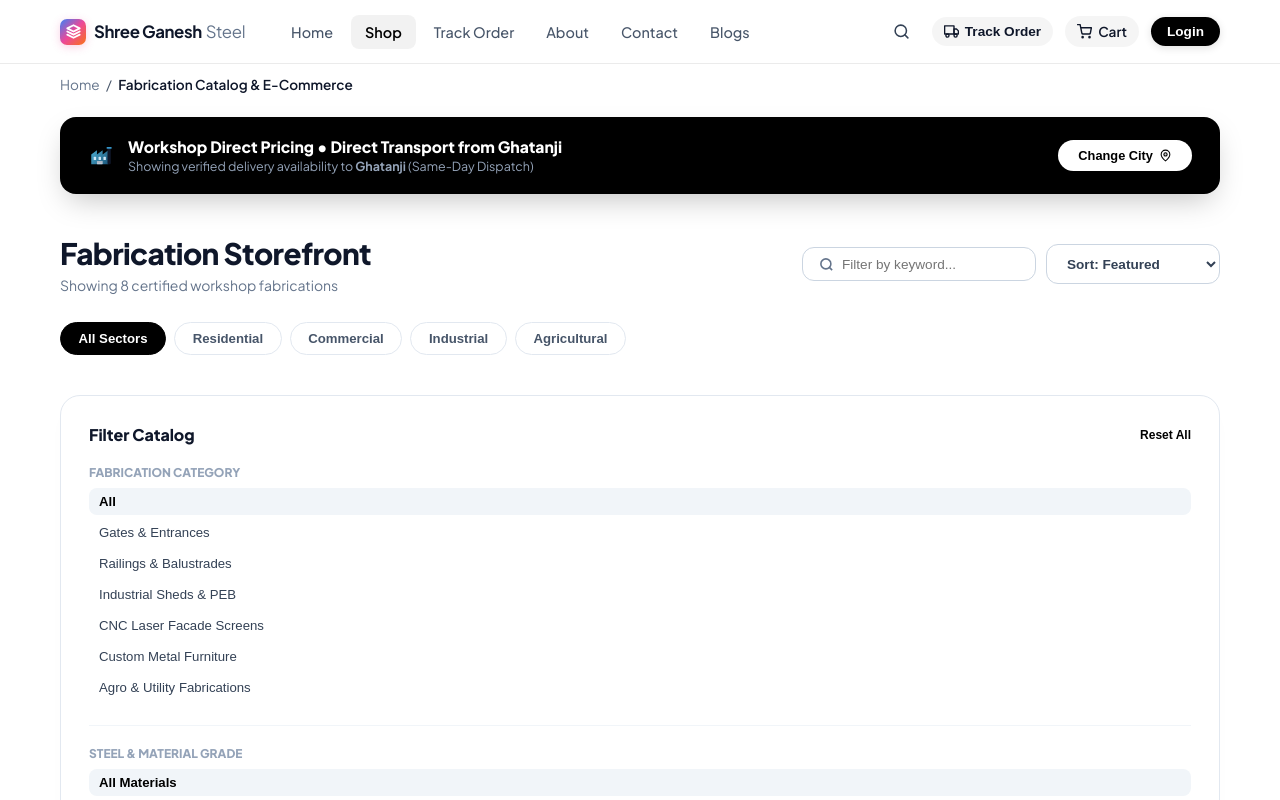
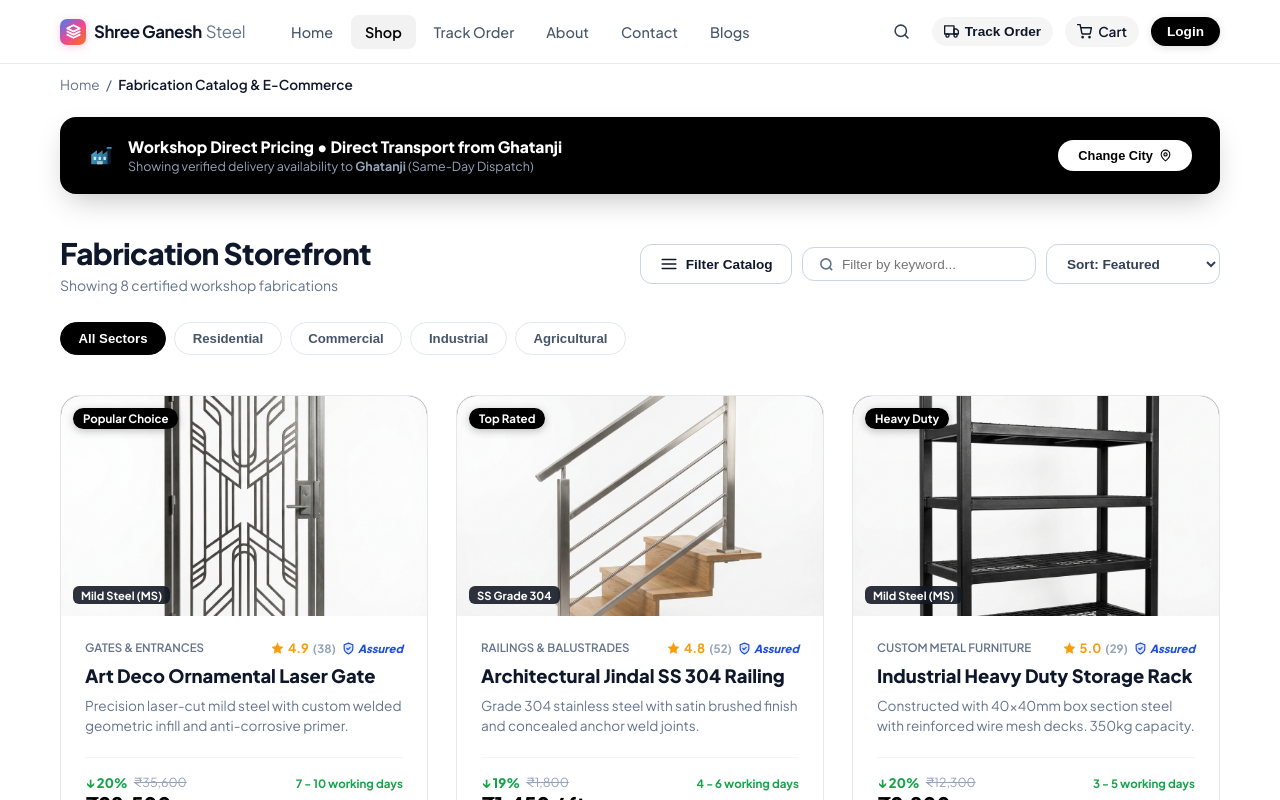
Before and after one commit to gamingwithganesh/shreeganeshsteelweb, a Next.js app: page /shop in a window 1280 px wide. Shown: the top 800 px of the page. Built offline with nearby package versions, Linux system fonts and the light colour scheme.

Commit message:
feat: replace permanent desktop sidebar with hamburger Filter Catalog drawer for full-width shop grid

```diff
--- a/src/app/globals.css
+++ b/src/app/globals.css
@@ -345,16 +345,15 @@ h6 {
 
 /* Fabrication Catalog & E-Commerce Responsive Styles */
 .shop-grid-container {
-  display: grid;
-  grid-template-columns: 270px 1fr;
-  gap: 2rem;
-  align-items: flex-start;
+  display: block;
+  width: 100%;
 }
 
 .shop-products-grid {
   display: grid;
-  grid-template-columns: repeat(auto-fill, minmax(280px, 1fr));
-  gap: 1.5rem;
+  grid-template-columns: repeat(auto-fill, minmax(285px, 1fr));
+  gap: 1.75rem;
+  width: 100%;
 }
 
 .no-scrollbar {
@@ -489,6 +488,63 @@ h6 {
 
 .animate-drawer-slide-up {
   animation: slideUpDrawer 0.28s cubic-bezier(0.16, 1, 0.3, 1) forwards;
+}
+
+@keyframes slideInLeft {
+  from {
+    transform: translateX(-100%);
+    opacity: 0.8;
+  }
+  to {
+    transform: translateX(0);
+    opacity: 1;
+  }
+}
+
+.filter-drawer-wrapper {
+  position: fixed;
+  inset: 0;
+  z-index: 9999;
+  display: flex;
+  align-items: flex-end;
+  justify-content: center;
+}
+
+.filter-drawer-container {
+  position: relative;
+  width: 100%;
+  max-width: 560px;
+  background-color: #ffffff;
+  border-top-left-radius: 24px;
+  border-top-right-radius: 24px;
+  max-height: 85vh;
+  display: flex;
+  flex-direction: column;
+  box-shadow: 0 -10px 40px rgba(0, 0, 0, 0.25);
+  overflow: hidden;
+  z-index: 10000;
+  animation: slideUpDrawer 0.28s cubic-bezier(0.16, 1, 0.3, 1) forwards;
+}
+
+@media (min-width: 768px) {
+  .filter-drawer-wrapper {
+    align-items: stretch !important;
+    justify-content: flex-start !important;
+  }
+
+  .filter-drawer-container {
+    width: 440px !important;
+    max-width: 90vw !important;
+    height: 100vh !important;
+    max-height: 100vh !important;
+    border-radius: 0 24px 24px 0 !important;
+    box-shadow: 15px 0 50px rgba(0, 0, 0, 0.25) !important;
+    animation: slideInLeft 0.28s cubic-bezier(0.16, 1, 0.3, 1) forwards !important;
+  }
+
+  .mobile-only-handle {
+    display: none !important;
+  }
 }
 
 /* Indian E-Commerce (Flipkart Style) Mobile Listing Styles */
--- a/src/app/shop/page.tsx
+++ b/src/app/shop/page.tsx
@@ -20,7 +20,8 @@ import {
   IconVerifiedShield,
   IconSearch,
   IconPlus,
-  IconCheck
+  IconCheck,
+  IconMenu
 } from '@/components/Icons';
 
 function ShopContent() {
@@ -343,6 +344,59 @@ function ShopContent() {
 
           {/* Quick Search & Sort Bar for Desktop */}
           <div className="shop-controls-actions">
+            {/* Desktop Hamburger Filter Button */}
+            <button
+              onClick={() => setIsMobileFilterOpen(true)}
+              className="desktop-filter-hamburger-btn"
+              style={{
+                display: 'inline-flex',
+                alignItems: 'center',
+                gap: '8px',
+                padding: '0.62rem 1.15rem',
+                borderRadius: '12px',
+                border: activeFilterCount > 0 ? '1.5px solid #000000' : '1px solid #cbd5e1',
+                backgroundColor: activeFilterCount > 0 ? '#000000' : '#ffffff',
+                color: activeFilterCount > 0 ? '#ffffff' : '#0f172a',
+                fontSize: '0.85rem',
+                fontWeight: 700,
+                cursor: 'pointer',
+                transition: 'all 0.15s ease',
+                whiteSpace: 'nowrap',
+                boxShadow: activeFilterCount > 0 ? '0 4px 14px rgba(0, 0, 0, 0.15)' : 'none',
+              }}
+              onMouseEnter={(e) => {
+                if (activeFilterCount === 0) {
+                  e.currentTarget.style.borderColor = '#000000';
+                  e.currentTarget.style.backgroundColor = '#f8fafc';
+                }
+              }}
+              onMouseLeave={(e) => {
+                if (activeFilterCount === 0) {
+                  e.currentTarget.style.borderColor = '#cbd5e1';
+                  e.currentTarget.style.backgroundColor = '#ffffff';
+                }
+              }}
+              aria-label="Filter Catalog"
+            >
+              <IconMenu size={18} color={activeFilterCount > 0 ? '#ffffff' : '#0f172a'} />
+              <span>Filter Catalog</span>
+              {activeFilterCount > 0 && (
+                <span
+                  style={{
+                    backgroundColor: '#ffffff',
+                    color: '#000000',
+                    fontSize: '0.68rem',
+                    fontWeight: 800,
+                    padding: '1px 6px',
+                    borderRadius: '9999px',
+                    lineHeight: 1.2,
+                  }}
+                >
+                  {activeFilterCount}
+                </span>
+              )}
+            </button>
+
             <div className="shop-search-box">
               <svg width="15" height="15" viewBox="0 0 24 24" fill="none" stroke="#64748b" strokeWidth="2.5" style={{ flexShrink: 0 }}>
                 <circle cx="11" cy="11" r="8" />
@@ -821,110 +875,8 @@ function ShopContent() {
           )}
         </div>
 
-        {/* DESKTOP VIEW (≥ 768px): 2-Column Sidebar + Product Grid */}
+        {/* DESKTOP VIEW (≥ 768px): Full-Width Product Grid with Hamburger-Triggered Filter Drawer */}
         <div className="desktop-products-view shop-grid-container">
-          {/* Left Sidebar Filters */}
-          <aside
-            style={{
-              backgroundColor: '#ffffff',
-              borderRadius: '20px',
-              border: '1px solid #e2e8f0',
-              padding: '1.75rem',
-              boxShadow: '0 10px 25px -10px rgba(0, 0, 0, 0.04)',
-              position: 'sticky',
-              top: '110px',
-            }}
-            className="desktop-filter-sidebar"
-          >
-            <div style={{ display: 'flex', justifyContent: 'space-between', alignItems: 'center', marginBottom: '1.25rem' }}>
-              <span style={{ fontWeight: 800, color: '#0f172a', fontSize: '1rem' }}>Filter Catalog</span>
-              <button
-                onClick={clearAllFilters}
-                style={{ background: 'none', border: 'none', color: '#000000', fontSize: '0.75rem', fontWeight: 700, cursor: 'pointer' }}
-              >
-                Reset All
-              </button>
-            </div>
-
-            {/* Category Filter */}
-            <div style={{ marginBottom: '1.5rem' }}>
-              <div style={{ fontSize: '0.75rem', fontWeight: 800, color: '#94a3b8', textTransform: 'uppercase', marginBottom: '0.5rem' }}>
-                Fabrication Category
-              </div>
-              <div style={{ display: 'flex', flexDirection: 'column', gap: '4px' }}>
-                {CATEGORIES.map((cat) => {
-                  const isSelected = selectedCategory === cat;
-                  return (
-                    <button
-                      key={cat}
-                      onClick={() => setSelectedCategory(cat)}
-                      style={{
-                        padding: '6px 10px',
-                        borderRadius: '8px',
-                        textAlign: 'left',
-                        fontSize: '0.825rem',
-                        fontWeight: isSelected ? 700 : 500,
-                        backgroundColor: isSelected ? '#f1f5f9' : 'transparent',
-                        color: isSelected ? '#000000' : '#334155',
-                        border: 'none',
-                        cursor: 'pointer',
-                        transition: 'all 0.15s ease',
-                      }}
-                    >
-                      {cat}
-                    </button>
-                  );
-                })}
-              </div>
-            </div>
-
-            {/* Material Grade Filter */}
-            <div style={{ marginBottom: '1.5rem', borderTop: '1px solid #f1f5f9', paddingTop: '1.25rem' }}>
-              <div style={{ fontSize: '0.75rem', fontWeight: 800, color: '#94a3b8', textTransform: 'uppercase', marginBottom: '0.5rem' }}>
-                Steel &amp; Material Grade
-              </div>
-              <div style={{ display: 'flex', flexDirection: 'column', gap: '4px' }}>
-                {MATERIAL_GRADES.map((mat) => {
-                  const isSelected = selectedMaterial === mat;
-                  return (
-                    <button
-                      key={mat}
-                      onClick={() => setSelectedMaterial(mat)}
-                      style={{
-                        padding: '6px 10px',
-                        borderRadius: '8px',
-                        textAlign: 'left',
-                        fontSize: '0.825rem',
-                        fontWeight: isSelected ? 700 : 500,
-                        backgroundColor: isSelected ? '#f1f5f9' : 'transparent',
-                        color: isSelected ? '#000000' : '#334155',
-                        border: 'none',
-                        cursor: 'pointer',
-                        transition: 'all 0.15s ease',
-                      }}
-                    >
-                      {mat}
-                    </button>
-                  );
-                })}
-              </div>
-            </div>
-
-            {/* Stock Availability Toggle */}
-            <div style={{ borderTop: '1px solid #f1f5f9', paddingTop: '1.25rem' }}>
-              <label style={{ display: 'flex', alignItems: 'center', gap: '8px', cursor: 'pointer', fontSize: '0.825rem', fontWeight: 600, color: '#334155' }}>
-                <input
-                  type="checkbox"
-                  checked={inStockOnly}
-                  onChange={(e) => setInStockOnly(e.target.checked)}
-                  style={{ accentColor: '#000000', width: '16px', height: '16px' }}
-                />
-                <span>Ready-To-Install Standard Sizes Only</span>
-              </label>
-            </div>
-          </aside>
-
-          {/* Right Column: Product Cards Grid */}
           <div style={{ minWidth: 0, width: '100%' }}>
             {filteredProducts.length > 0 ? (
               <div className="shop-products-grid">
@@ -1171,18 +1123,9 @@ function ShopContent() {
         </div>
       )}
 
-      {/* Mobile Filter Drawer / Bottom Sheet */}
+      {/* Filter Drawer / Off-Canvas Panel (Responsive: Left Slide-Over on Desktop, Bottom Sheet on Mobile) */}
       {isMobileFilterOpen && (
-        <div
-          style={{
-            position: 'fixed',
-            inset: 0,
-            zIndex: 9999,
-            display: 'flex',
-            alignItems: 'flex-end',
-            justifyContent: 'center',
-          }}
-        >
+        <div className="filter-drawer-wrapper">
           {/* Dark Backdrop */}
           <div
             onClick={() => setIsMobileFilterOpen(false)}
@@ -1195,28 +1138,12 @@ function ShopContent() {
             }}
           />
 
-          {/* Bottom Sheet Modal Container */}
-          <div
-            className="animate-drawer-slide-up"
-            style={{
-              position: 'relative',
-              width: '100%',
-              maxWidth: '560px',
-              backgroundColor: '#ffffff',
-              borderTopLeftRadius: '24px',
-              borderTopRightRadius: '24px',
-              maxHeight: '85vh',
-              display: 'flex',
-              flexDirection: 'column',
-              boxShadow: '0 -10px 40px rgba(0, 0, 0, 0.25)',
-              overflow: 'hidden',
-              zIndex: 10000,
-            }}
-          >
+          {/* Drawer Container (Side drawer on desktop, bottom sheet on mobile) */}
+          <div className="filter-drawer-container">
             {/* Sheet Handle & Header */}
             <div
               style={{
-                padding: '12px 20px 14px',
+                padding: '16px 20px 14px',
                 borderBottom: '1px solid #f1f5f9',
                 display: 'flex',
                 flexDirection: 'column',
@@ -1224,12 +1151,13 @@ function ShopContent() {
               }}
             >
               <div
+                className="mobile-only-handle"
                 style={{
                   width: '36px',
                   height: '4px',
                   borderRadius: '2px',
                   backgroundColor: '#cbd5e1',
-                  margin: '0 auto',
+                  margin: '0 auto 4px auto',
                 }}
               />
               <div
@@ -1239,7 +1167,8 @@ function ShopContent() {
                   alignItems: 'center',
                 }}
               >
-                <div style={{ display: 'flex', alignItems: 'center', gap: '8px' }}>
+                <div style={{ display: 'flex', alignItems: 'center', gap: '10px' }}>
+                  <IconMenu size={20} color="#0f172a" />
                   <span style={{ fontWeight: 800, fontSize: '1.1rem', color: '#0f172a' }}>
                     Filter Catalog
                   </span>
--- a/src/components/Icons.tsx
+++ b/src/components/Icons.tsx
@@ -345,3 +345,29 @@ export function IconMicrophone({ size = 16, color = 'currentColor', style, class
     </svg>
   );
 }
+
+export function IconMenu({ size = 20, color = 'currentColor', style, className }: IconProps) {
+  return (
+    <svg width={size} height={size} viewBox="0 0 24 24" fill="none" stroke={color} strokeWidth="2.2" strokeLinecap="round" strokeLinejoin="round" style={style} className={className}>
+      <line x1="3" y1="6" x2="21" y2="6" />
+      <line x1="3" y1="12" x2="21" y2="12" />
+      <line x1="3" y1="18" x2="21" y2="18" />
+    </svg>
+  );
+}
+
+export function IconSliders({ size = 18, color = 'currentColor', style, className }: IconProps) {
+  return (
+    <svg width={size} height={size} viewBox="0 0 24 24" fill="none" stroke={color} strokeWidth="2.2" strokeLinecap="round" strokeLinejoin="round" style={style} className={className}>
+      <line x1="4" y1="21" x2="4" y2="14" />
+      <line x1="4" y1="10" x2="4" y2="3" />
+      <line x1="12" y1="21" x2="12" y2="12" />
+      <line x1="12" y1="8" x2="12" y2="3" />
+      <line x1="20" y1="21" x2="20" y2="16" />
+      <line x1="20" y1="12" x2="20" y2="3" />
+      <line x1="1" y1="14" x2="7" y2="14" />
+      <line x1="9" y1="8" x2="15" y2="8" />
+      <line x1="17" y1="16" x2="23" y2="16" />
+    </svg>
+  );
+}
```
